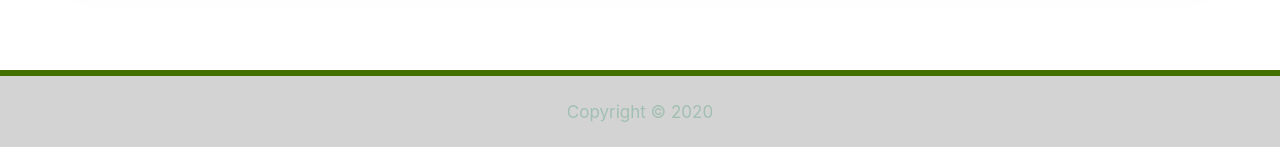
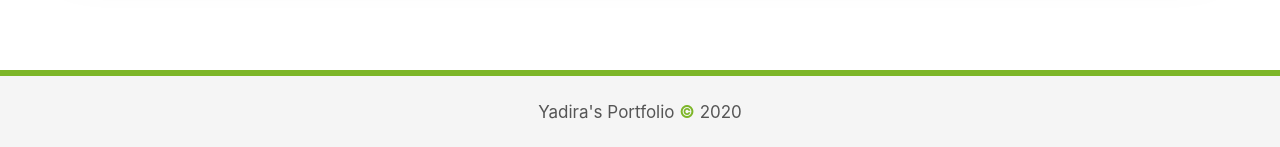
Before and after one commit to ystamaritq/ystamaritq.github.io, a React (Create React App) app: page / in a window 1280 px wide. Shown: the part 3397-3544 px from the top of the page. Built offline with nearby package versions, Linux system fonts and the light colour scheme.

Commit message:
footer custom style

```diff
--- a/src/components/Footer/index.js
+++ b/src/components/Footer/index.js
@@ -4,7 +4,7 @@ import "./style.css";
 const Footer = () => {
 	return (
 		<div className="text-center p-4 container-fluid footer">
-			Copyright &copy; 2020
+			Yadira's Portfolio <span className="custom-style">&copy;</span> 2020
 		</div>
 	);
 };
--- a/src/components/Footer/style.css
+++ b/src/components/Footer/style.css
@@ -1,8 +1,13 @@
 .footer {
 	flex-shrink: 0;
 	margin-top: 100px;
-	background-color: lightgray;
-	color: #a1bfb2;
+	background-color: whitesmoke;
+	color: rgb(85, 85, 85);
 	font-size: 17px;
-	border-top: 6px rgb(67, 111, 0) solid;
+	border-top: 6px rgb(125, 182, 40) solid;
 }
+
+.custom-style {
+	color: rgb(125, 182, 40);
+	font-weight: bold;
+}
```
